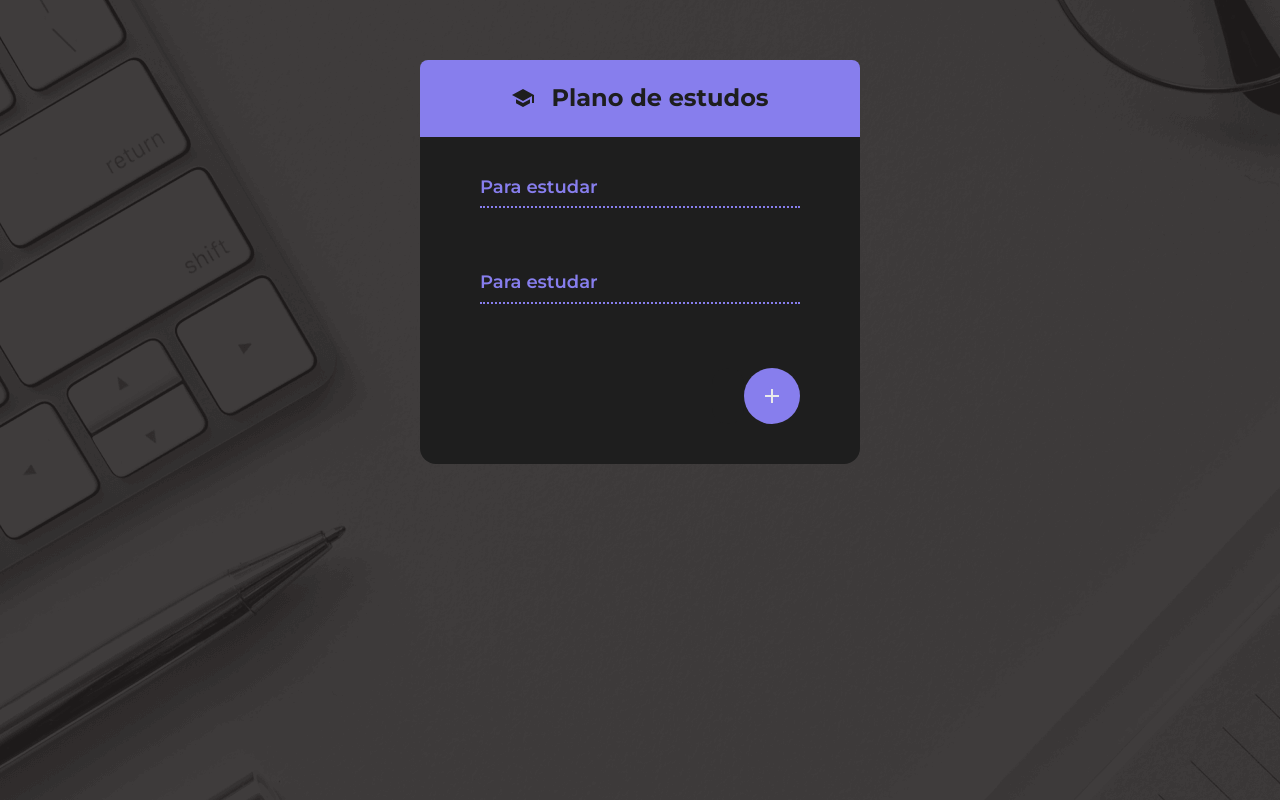
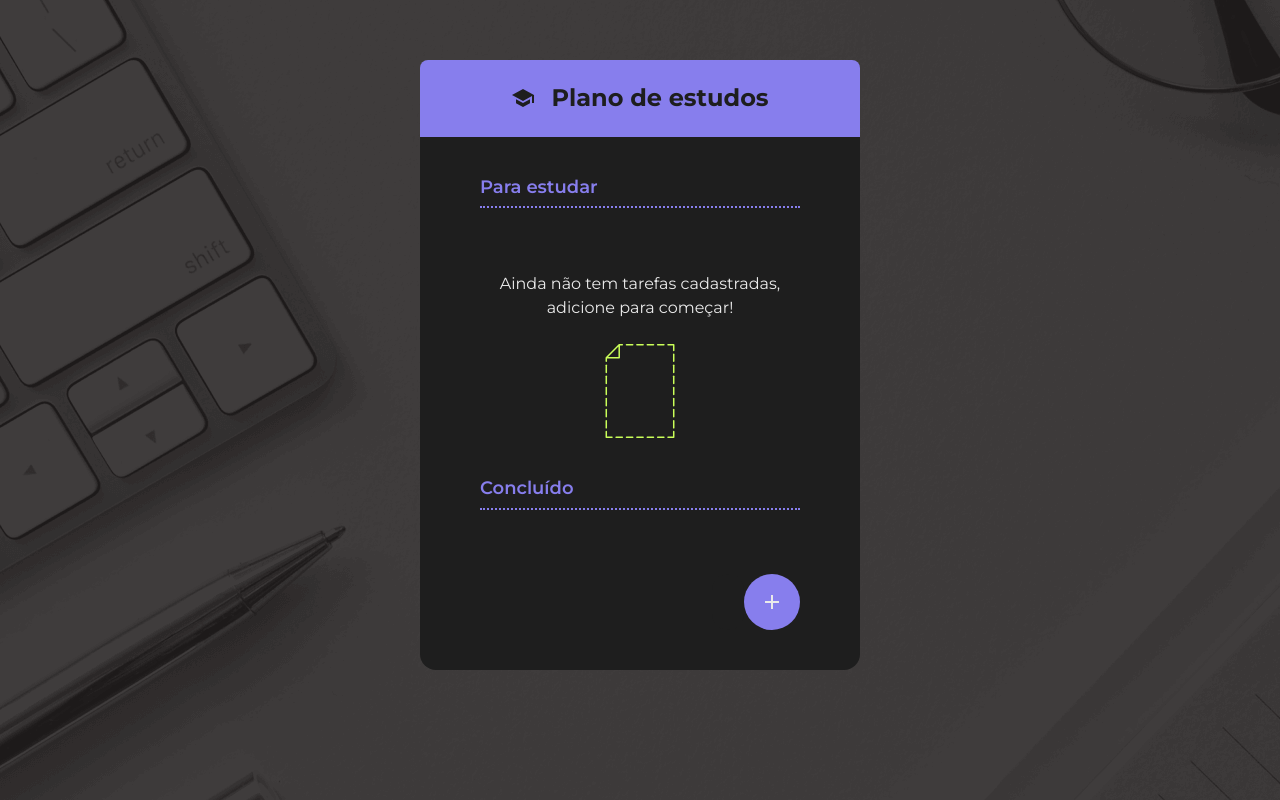
Before and after one commit to felipedevpips-max/to-do-list-react, a React (Vite) app: page / in a window 1280 px wide. Built offline with nearby package versions, Linux system fonts and the light colour scheme.

Commit message:
finalizando to-do-list

```diff
--- a/src/App.jsx
+++ b/src/App.jsx
@@ -10,6 +10,7 @@
 import { TodoForm } from "./components/TodoForm";
 import TodoContext from "./components/TodoProvider/Todocontext";
 import { TodoGroup } from "./components/TodoGroup";
+import { EmptyState } from "./components/EmptyState";
 
 function App() {
   const {
@@ -19,11 +20,17 @@
     openFormTodoDialog,
     closeFormTodoDialog,
     selectedTodo,
+    editTodo,
   } = use(TodoContext);
 
   const handleFormSubmit = (formData) => {
-    addTodo(formData);
-    openFormTodoDialog();
+    if (selectedTodo) {
+      editTodo(formData);
+    } else {
+      addTodo(formData);
+    }
+
+    closeFormTodoDialog();
   };
 
   return (
@@ -40,9 +47,10 @@
             heading="Para estudar"
             itens={todos.filter((t) => !t.completed)}
           />
+          {todos.length == 0 && <EmptyState />}
 
           <TodoGroup
-            heading="Para estudar"
+            heading="Concluído"
             itens={todos.filter((t) => t.completed)}
           />
 
@@ -53,7 +61,7 @@
                 defaultValue={selectedTodo?.description}
               />
             </Dialog>
-            <FabButton onClick={openFormTodoDialog}>
+            <FabButton onClick={() => openFormTodoDialog()}>
               <IconPlus />
             </FabButton>
           </Footer>
--- a/src/components/Dialog/index.jsx
+++ b/src/components/Dialog/index.jsx
@@ -18,6 +18,7 @@
   }, [isOpen]);
 
   useEffect(() => {
+    //precisa retornar ou pode ocorrer problemas
     const dialog = dialogRef.current;
     dialog?.addEventListener("close", onClose);
     return () => {
--- /dev/null
+++ b/src/components/EmptyState/empty-state.style.css
@@ -0,0 +1,16 @@
+.empty-state {
+  display: flex;
+  flex-direction: column;
+  align-items: center;
+  justify-content: center;
+  margin-bottom: 40px;
+  gap: 24px;
+}
+
+.empty-state p {
+  margin: 0;
+  color: #eaeaea;
+  text-align: center;
+  font-size: 16px;
+  line-height: 150%;
+}
--- /dev/null
+++ b/src/components/EmptyState/index.jsx
@@ -0,0 +1,10 @@
+import "./empty-state.style.css";
+
+export function EmptyState() {
+  return (
+    <section className="empty-state">
+      <p>Ainda não tem tarefas cadastradas, adicione para começar!</p>
+      <img src="./empty.svg" alt="" />
+    </section>
+  );
+}
--- a/src/components/TodoProvider/index.jsx
+++ b/src/components/TodoProvider/index.jsx
@@ -54,6 +54,20 @@
     });
   };
 
+  const editTodo = (formData) => {
+    setTodos((prevState) => {
+      return prevState.map((t) => {
+        if (t.id == selectedTodo.id) {
+          return {
+            ...t,
+            description: formData.get("description"),
+          };
+        }
+        return t;
+      });
+    });
+  };
+
   const deleteTodo = (todo) => {
     setTodos((prevState) => {
       return prevState.filter((t) => t.id != todo.id);
@@ -71,6 +85,7 @@
         closeFormTodoDialog,
         openFormTodoDialog,
         selectedTodo,
+        editTodo,
       }}
     >
       {children}
```
Also changed, not shown: public/empty.svg (added).
